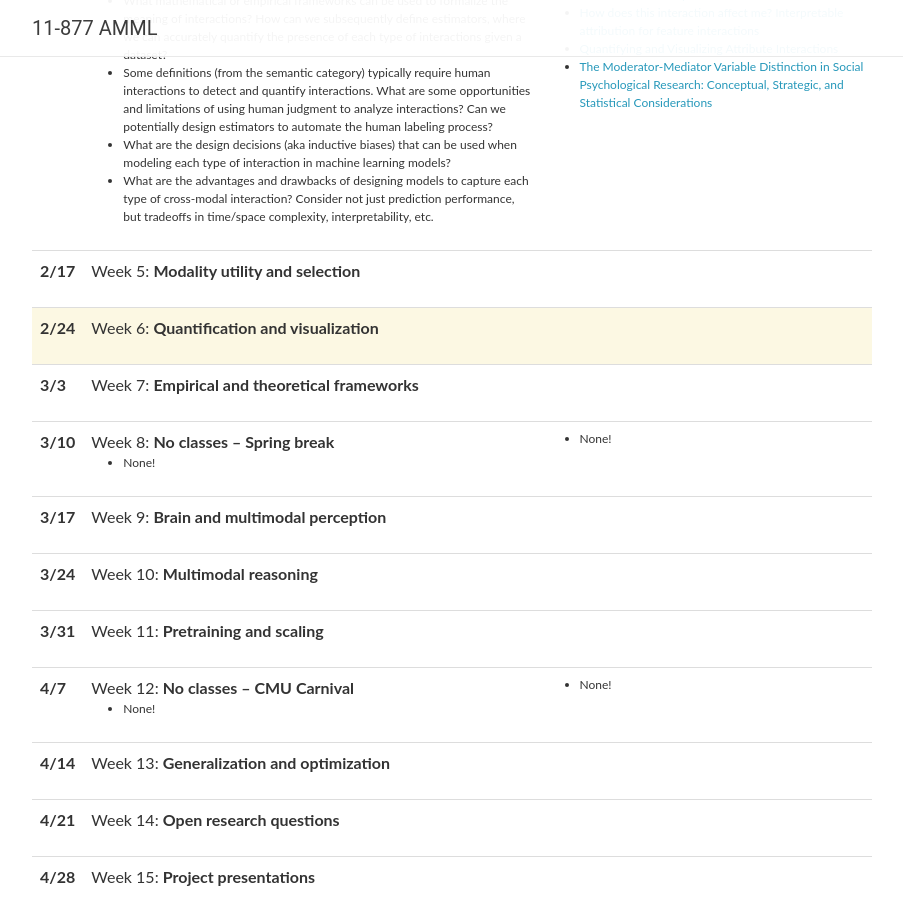
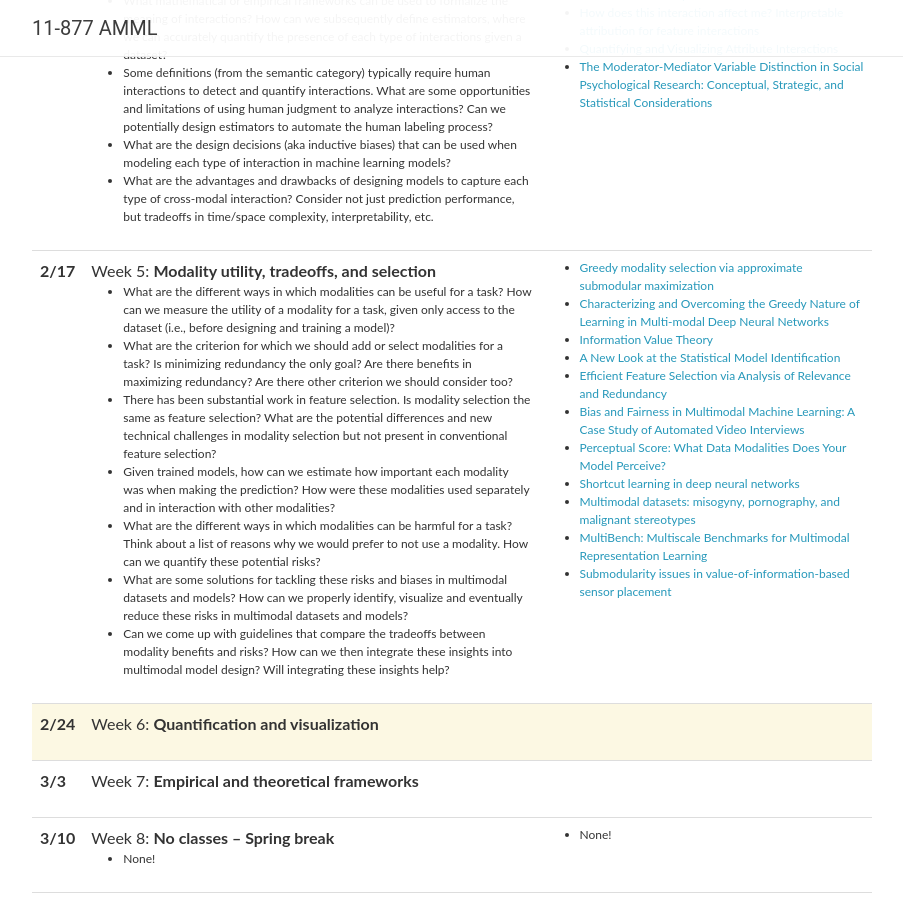
Before and after one commit to CMU-MultiComp-Lab/adv-mmml-course, a Jekyll site: the page built from spring2023/_pages/schedule.md, in a window 1280 px wide and 900 px high, scrolled down 1431 px. Shown: the whole window, without its empty margins (188-1091 px from the left). Built offline with Jekyll 4.4.1, drawn with Linux system fonts in a browser that asks for light colours; nearby versions of some CDN libraries; comment, search, counter and statistics services are not loaded.

Commit message:
Update lectures_2023.yml

```diff
--- a/_data/lectures_2023.yml
+++ b/_data/lectures_2023.yml
@@ -83,10 +83,27 @@
 
 - date: 2/17
   title: >
-    Week 5: <strong>Modality utility and selection</strong>
+    Week 5: <strong>Modality utility, tradeoffs, and selection</strong>
   topics:
-
+    - What are the different ways in which modalities can be useful for a task? How can we measure the utility of a modality for a task, given only access to the dataset (i.e., before designing and training a model)?
+    - What are the criterion for which we should add or select modalities for a task? Is minimizing redundancy the only goal? Are there benefits in maximizing redundancy? Are there other criterion we should consider too?
+    - There has been substantial work in feature selection. Is modality selection the same as feature selection? What are the potential differences and new technical challenges in modality selection but not present in conventional feature selection?
+    - Given trained models, how can we estimate how important each modality was when making the prediction? How were these modalities used separately and in interaction with other modalities?
+    - What are the different ways in which modalities can be harmful for a task? Think about a list of reasons why we would prefer to not use a modality. How can we quantify these potential risks?
+    - What are some solutions for tackling these risks and biases in multimodal datasets and models? How can we properly identify, visualize and eventually reduce these risks in multimodal datasets and models?
+    - Can we come up with guidelines that compare the tradeoffs between modality benefits and risks? How can we then integrate these insights into multimodal model design? Will integrating these insights help?
   readings:
+    - <a href="https://proceedings.mlr.press/v180/cheng22a.html">Greedy modality selection via approximate submodular maximization</a> <br/>
+    - <a href="https://proceedings.mlr.press/v162/wu22d.html">Characterizing and Overcoming the Greedy Nature of Learning in Multi-modal Deep Neural Networks</a> <br/>
+    - <a href="https://ieeexplore.ieee.org/stamp/stamp.jsp?tp=&arnumber=4082064">Information Value Theory</a> <br/>
+    - <a href="https://ieeexplore.ieee.org/stamp/stamp.jsp?tp=&arnumber=1100705">A New Look at the Statistical Model Identification</a> <br/>
+    - <a href="https://www.jmlr.org/papers/volume5/yu04a/yu04a.pdf">Efficient Feature Selection via Analysis of Relevance and Redundancy</a> <br/>
+    - <a href="https://dl.acm.org/doi/pdf/10.1145/3462244.3479897">Bias and Fairness in Multimodal Machine Learning&#58; A Case Study of Automated Video Interviews</a> <br/>
+    - <a href="https://arxiv.org/abs/2110.14375">Perceptual Score&#58; What Data Modalities Does Your Model Perceive?</a> <br/>
+    - <a href="https://www.nature.com/articles/s42256-020-00257-z">Shortcut learning in deep neural networks</a> <br/>
+    - <a href="https://arxiv.org/abs/2110.01963">Multimodal datasets&#58; misogyny, pornography, and malignant stereotypes</a> <br/>
+    - <a href="https://arxiv.org/abs/2107.07502">MultiBench&#58; Multiscale Benchmarks for Multimodal Representation Learning</a> <br/>
+    - <a href="https://par.nsf.gov/servlets/purl/10090424#:~:text=Conditional%20entropy%20is%20an%20information,9%2C20%2C21%5D">Submodularity issues in value-of-information-based sensor placement</a> <br/>
 
 - date: 2/24
   title: >
```
